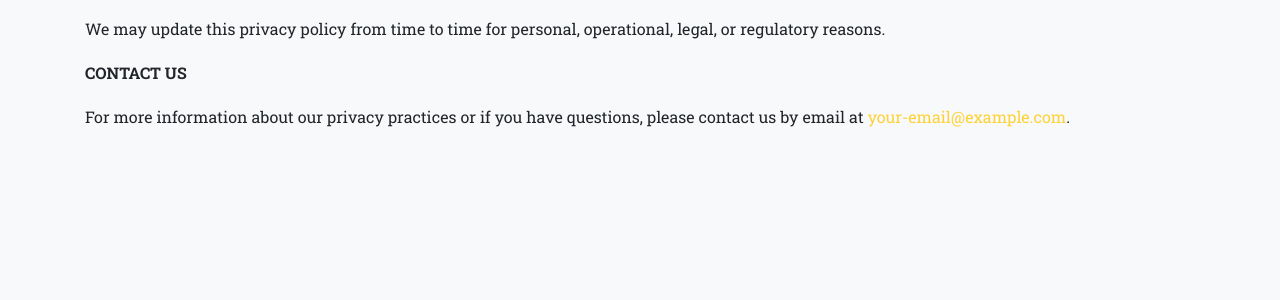
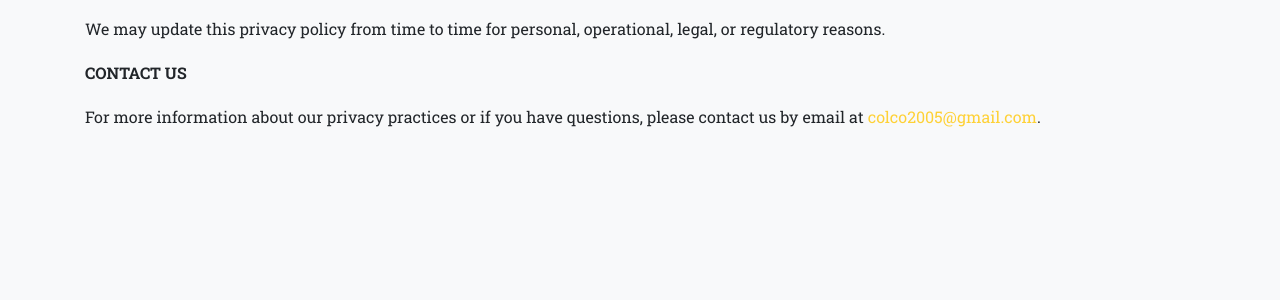
Before and after one commit to colcel2005/agency, a Jekyll site: the page built from legal.md, in a window 1280 px wide. Shown: the part 357-657 px from the top of the page. Built offline with Jekyll 4.4.1, drawn with Linux system fonts in a browser that asks for light colours; some web fonts are replaced.

Commit message:
Update _config.yml

```diff
--- a/_config.yml
+++ b/_config.yml
@@ -17,7 +17,7 @@ url    : "" # the base hostname & protocol for your site, e.g. http://example.co
 baseurl: "" # the subpath of your site, e.g. /blog
 
 title      : Your Awesome Website
-email      : your-email@example.com #this is also the email contact forms will go to
+email      : colco2005@gmail.com #this is also the email contact forms will go to
 description: "Site description"
 author     : Your Name
 # logo:     #optional, defaults to site title
```
